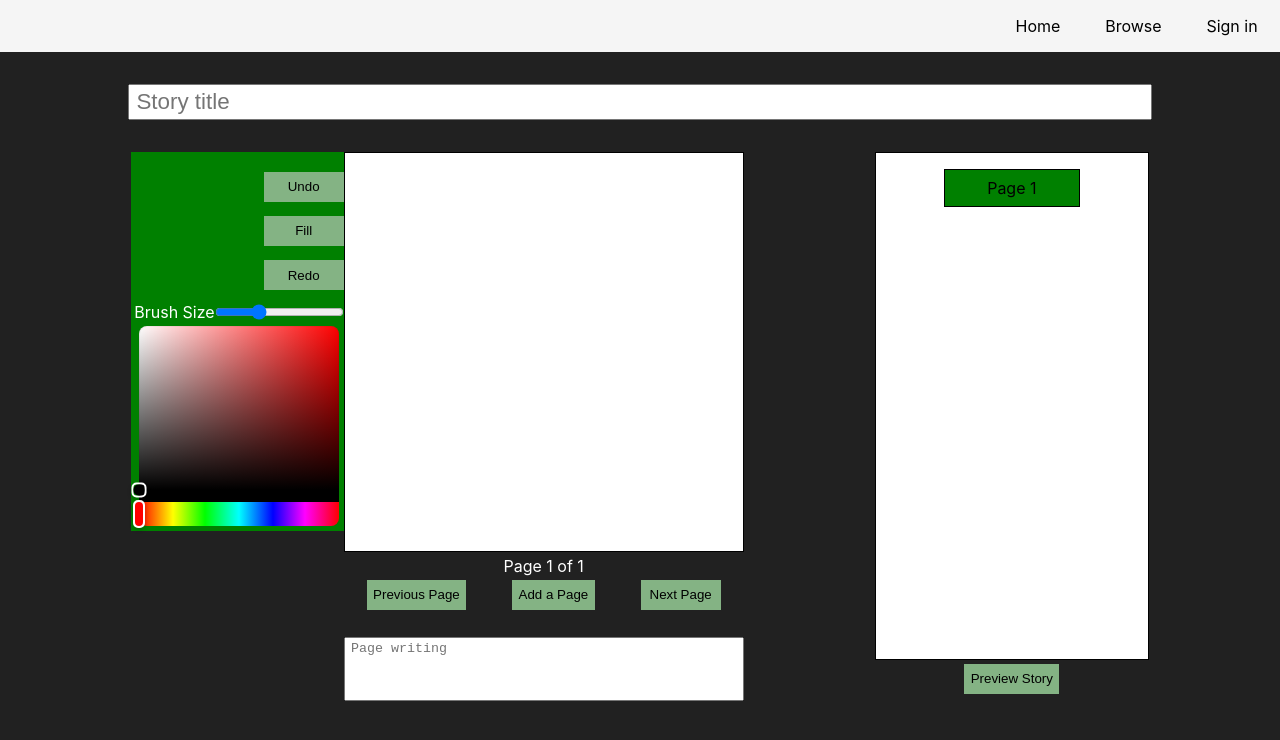
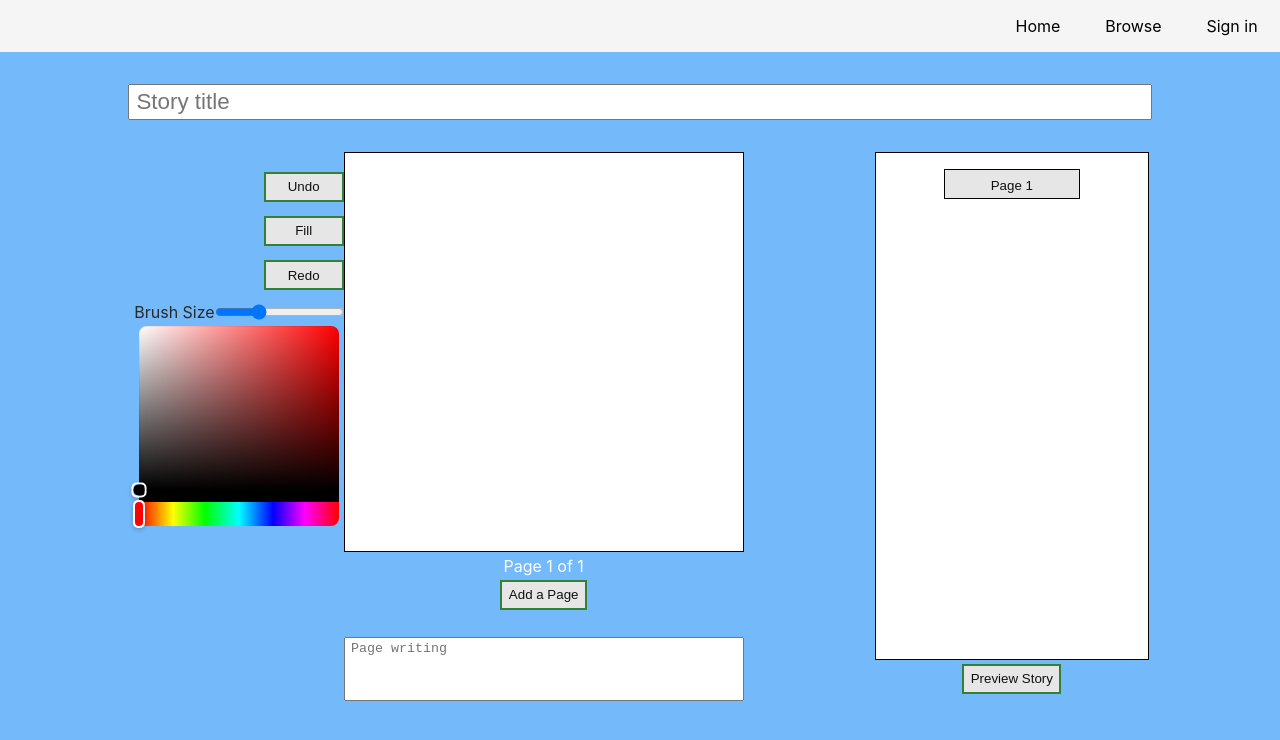
Before and after one commit to Shoozle/React-Story-Creator, a React (Create React App) app: page / in a window 1280 px wide. Shown: the top 740 px of the page. Built offline with nearby package versions, Linux system fonts and the light colour scheme.

Commit message:
flowchart btn, brighter colours, button css

```diff
--- a/src/App.js
+++ b/src/App.js
@@ -11,8 +11,6 @@ import Title from './components/Canvas/Title/Title';
 export const StoryContext = createContext();
 
 function App() {
-
-
 
   const initialStoryState = {
     title: '',
--- a/src/components/Canvas/Canvas.js
+++ b/src/components/Canvas/Canvas.js
@@ -153,6 +153,7 @@ const Canvas = (props) => {
             onNewPage={newPage}
             onNextPage={nextPage}
             placement="bottom"
+            pageNum={pageNum}
         />
     )
 
--- a/src/components/Canvas/Toolbox/Toolbox.js
+++ b/src/components/Canvas/Toolbox/Toolbox.js
@@ -2,10 +2,15 @@ import classes from './toolbox.module.css';
 import './brush.css';
 import Button from '../../UI/Button/Button';
 import { HexColorPicker } from 'react-colorful';
+import { StoryContext } from '../../../App';
+import { useContext } from 'react';
 
 const Toolbox = (props) => {
 
-    const { onUndo, onRedo, onFill, onPrevPage, onNewPage, onNextPage, brushSize, onBrushSizeChange, color, setColor, onPreview } = props;
+    const { onUndo, onRedo, onFill, onPrevPage, onNewPage, onNextPage, brushSize, onBrushSizeChange, color, setColor, onPreview, pageNum } = props;
+
+    const storyContext = useContext(StoryContext);
+    const { pages } = storyContext.storyState;
 
     let brushControls;
 
@@ -29,9 +34,9 @@ const Toolbox = (props) => {
                 {onRedo && <Button onClick={onRedo} text="Redo" />}
                 {brushControls}
 
-            {onPrevPage && <Button onClick={onPrevPage} text="Previous Page" />}
-            {onNewPage && <Button onClick={onNewPage} text="Add a Page" />}
-            {onNextPage && <Button onClick={onNextPage} text="Next Page" />}
+            {pageNum > 0 && <Button onClick={onPrevPage} text="Previous Page" />}
+            {pages.length < 20 && onNewPage && <Button onClick={onNewPage} text="Add a Page" />}
+            {pages.length > 1 && pageNum < pages.length && <Button onClick={onNextPage} text="Next Page" />}
             {onPreview && <Button onClick={onPreview} text="Preview Story" />}
 
         </div>
--- a/src/components/Canvas/Toolbox/toolbox.module.css
+++ b/src/components/Canvas/Toolbox/toolbox.module.css
@@ -16,8 +16,7 @@
 
 .side {
     padding-top: 1rem;
-    color: white;
-    background-color: green;
+    color: rgb(41, 41, 41);
     padding-left: .2rem;
 }
 
--- a/src/components/Flowchart/Flowchart.js
+++ b/src/components/Flowchart/Flowchart.js
@@ -3,6 +3,7 @@ import { useContext, useState } from 'react';
 import { StoryContext } from '../../App';
 import Toolbox from '../Canvas/Toolbox/Toolbox';
 import Storybook from '../Storybook/Storybook';
+import Button, { FlowchartButton } from '../UI/Button/Button';
 
 const Flowchart = (props) => {
 
@@ -13,13 +14,11 @@ const Flowchart = (props) => {
     const pageDivs = pages.map((process, index) => {
         const text = `Page ${index + 1}`
         return (
-            <div
+            <FlowchartButton
                 key={index}
-                className={classes.box}
-                onClick={() => props.onPageChange(index)}
-            >
+                onClick={() => props.onPageChange(index)}>
                 <span>{text}</span>
-            </div>
+            </FlowchartButton>
         )
     })
 
--- a/src/components/UI/Button/Button.js
+++ b/src/components/UI/Button/Button.js
@@ -1,9 +1,15 @@
 import classes from './button.module.css';
 
-const Button = (props) => {
+export const Button = (props) => {
     return (
         <button className={classes.Button} onClick={props.onClick}>{props.text}</button>
     )
 }
 
+export const FlowchartButton = (props) => {
+    return (
+        <button className={classes.FlowchartButton} onClick={props.onClick}>{props.children}</button>
+    )
+}
+
 export default Button;
--- a/src/components/UI/Button/button.module.css
+++ b/src/components/UI/Button/button.module.css
@@ -1,8 +1,5 @@
-.Button {
-    position: relative;
-    outline: none;
-    border: none;
-    background-color: rgb(132, 179, 132);
+.Button, .FlowchartButton {
+    background-color: rgb(230, 230, 230);
 	height: 30px;
 	text-align: center;
 	cursor: pointer;
@@ -10,4 +7,36 @@
     min-width: 80px;
     margin-bottom: .7rem;
     margin-top: .2rem;
+    color: #111;
+    border: 2px solid rgb(52, 128, 52);
 }
+
+.Button:hover, .FlowchartButton:hover {
+    background-color: rgb(52, 128, 52);
+    color: white;
+    transition: all .2s ease;
+}
+
+.FlowchartButton{
+    display: block;
+    margin: 0 auto;
+    width: 50%;
+    text-align: center;
+    border: 1px solid black;
+    padding: .5rem;
+    margin-bottom: .9rem;
+}
+
+
+.FlowchartButton::after {
+    display: block;
+    margin: .3rem auto;
+    content: "";
+    width: 2px;
+    height: 1rem;
+    background-color: black;
+}
+
+.FlowchartButton:last-child::after{
+    display: none;
+}
--- a/src/index.css
+++ b/src/index.css
@@ -5,7 +5,7 @@
 }
 
 html, body {
-  background-color: #212121;
+  background-color: #74b9fa;
 }
 
 body {
```
